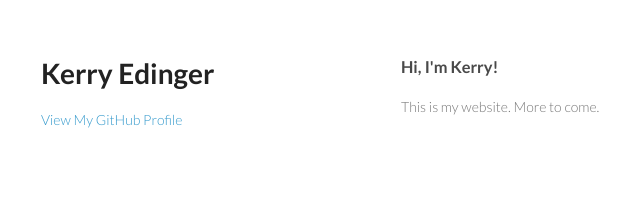
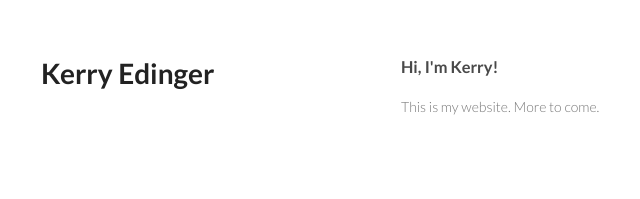
Before and after one commit to kerryedinger/kerryedinger.github.com, a plain HTML site: page index.html in a window 1280 px wide. Shown: the top 199 px of the page, without its empty margins (169-809 px from the left). Drawn offline with Linux system fonts and the light colour scheme.

Commit message:
Update index.html

```diff
--- a/index.html
+++ b/index.html
@@ -18,9 +18,6 @@
         <h1>Kerry Edinger</h1>
         <p></p>
 
-
-        <p class="view"><a href="https://github.com/kerryedinger">View My GitHub Profile</a></p>
-
       </header>
       <section>
         <h3>Hi, I'm Kerry!</h3>
```
